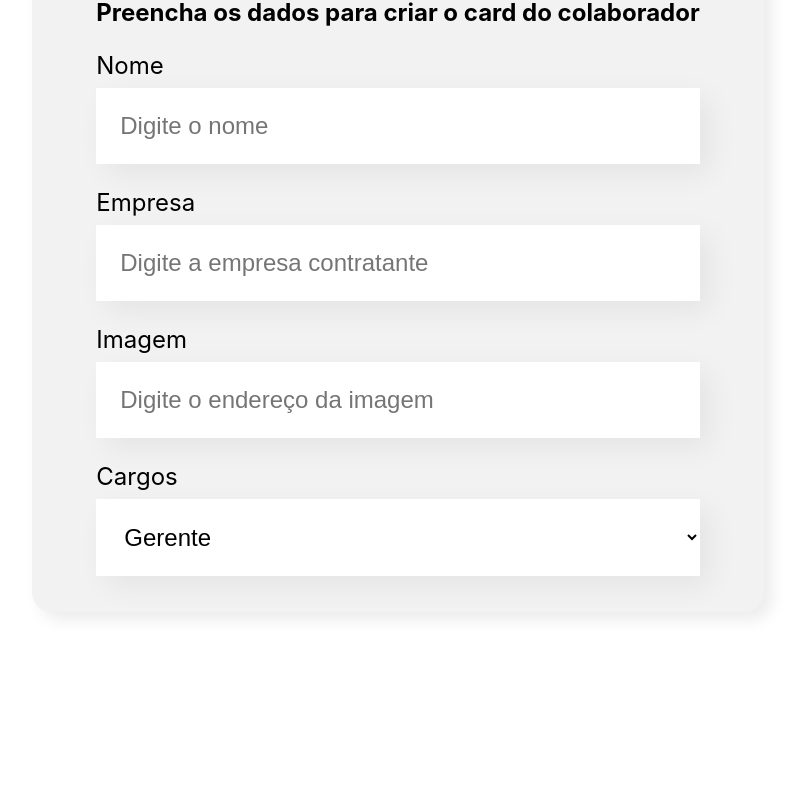
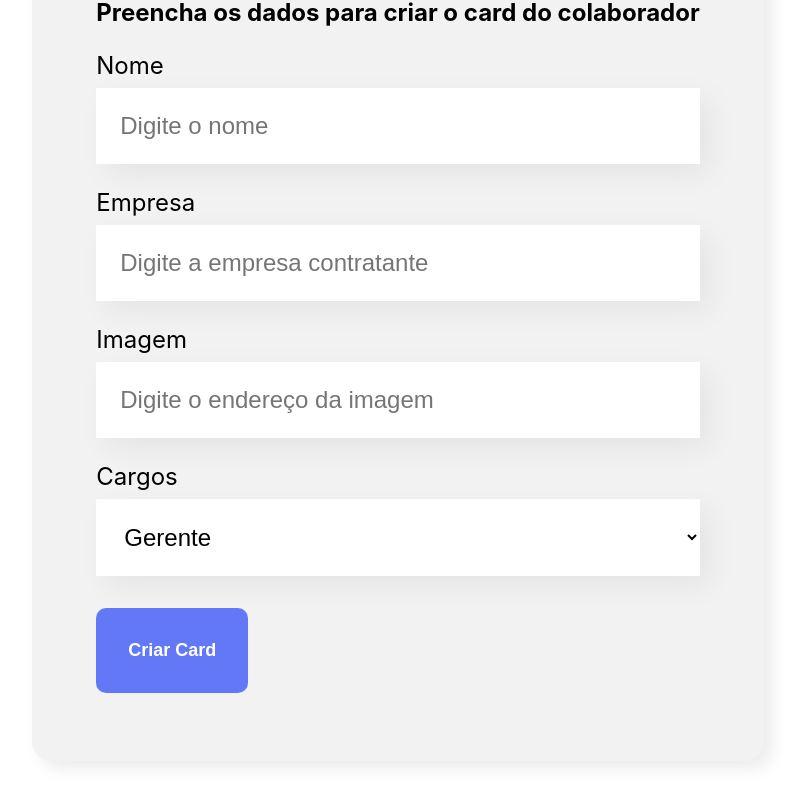
Before and after one commit to francovinicius/cadastro-de-funcionario, a React (Create React App) app: page / in a window 1280 px wide. Shown: the part 636-1441 px from the top of the page, without its empty margins (242-1042 px from the left). Before the commit the page ends 1328 px from the top, so only its background shows below. Built offline with nearby package versions, Linux system fonts and the light colour scheme.

Commit message:
Criação do botão

```diff
--- /dev/null
+++ b/src/componentes/Botao/Botao.css
@@ -0,0 +1,15 @@
+.botao {
+    background-color: #6278f7;
+    border-radius: 10px;
+    font-weight: 700;
+    font-size: 18px;
+    padding: 32px;
+    border: none;
+    cursor: pointer;
+    color: #fff;
+    margin: 32px 0;
+}
+
+.botao:hover {
+    color: #95ffd4;
+}
--- /dev/null
+++ b/src/componentes/Botao/index.js
@@ -0,0 +1,15 @@
+import './Botao.css'
+
+
+const Botao = (props) => {
+
+    //props.children para poder receber tanto icones como imagens e textos
+
+    return (
+        <button className='botao'>
+            {props.children}
+        </button>
+    )
+};
+
+export default Botao;
--- a/src/componentes/Formulario/index.js
+++ b/src/componentes/Formulario/index.js
@@ -1,3 +1,4 @@
+import Botao from '../Botao';
 import CampoTexto from '../CampoTexto';
 import ListaSuspensa from '../ListaSuspensa';
 import './Formulario.css'
@@ -24,7 +25,10 @@
                 <CampoTexto label="Nome" placeholder = "Digite o nome"/>
                 <CampoTexto label="Empresa" placeholder = "Digite a empresa contratante"/>
                 <CampoTexto label="Imagem" placeholder = "Digite o endereço da imagem"/>
-                <ListaSuspensa label="Cargos" itens={times} placeholder = "Selecione um cargo" />
+                <ListaSuspensa label="Cargos" itens={times} />
+                <Botao>
+                    Criar Card
+                </Botao>
             </form>
         </section>
     )
--- a/src/componentes/ListaSuspensa/ListaSuspensa.css
+++ b/src/componentes/ListaSuspensa/ListaSuspensa.css
@@ -1,7 +1,3 @@
-.lista-suspensa {
-
-}
-
 .lista-suspensa label {
     display: block;
     margin-bottom: 8px;
```
